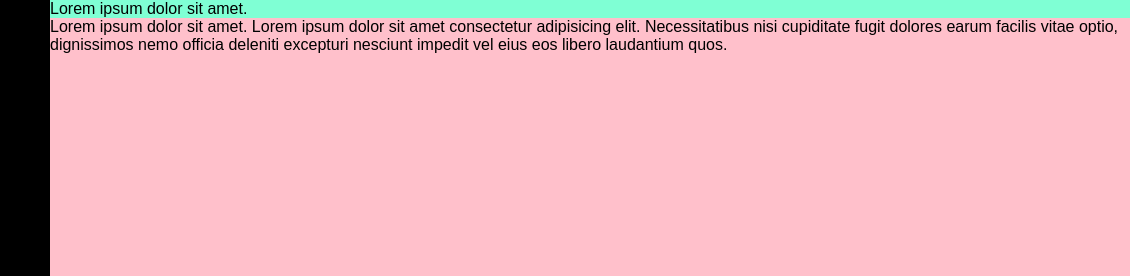
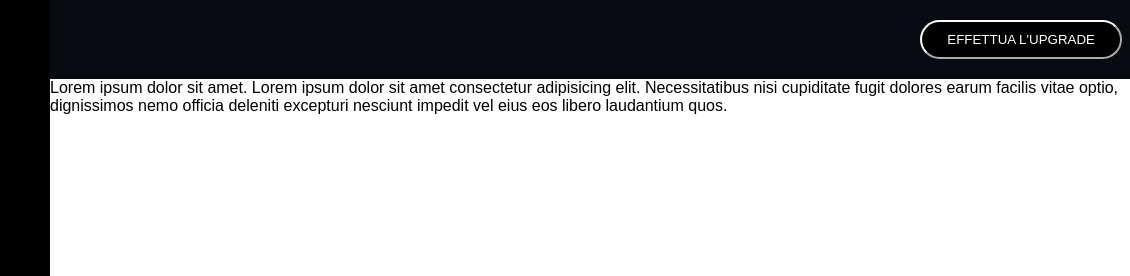
Before and after one commit to Anna93803/html-css-spotifyweb, a plain HTML site: page index.html in a window 1280 px wide. Shown: the top 276 px of the page, 150-1280 px from the left. Drawn offline with Linux system fonts and the light colour scheme.

Commit message:
add main-top

```diff
--- a/css/style.css
+++ b/css/style.css
@@ -9,8 +9,9 @@
 :root {
     --color-white: white;
     --color-text: #a3a3a3;
-    --color-black: black;
+    --color-black: #000000;
 }
+
 @import url('https://fonts.googleapis.com/css2?family=Lato:wght@300;400;700;900&family=Merriweather+Sans:wght@300;400;500;600;700;800&family=Montserrat:wght@300;400;500;600;700;800;900&family=Open+Sans:wght@300;400;500;600;700;800&family=Roboto:wght@300;400;500;700;900&display=swap');
 
 body {
@@ -140,14 +141,22 @@ body {
     display: flex;
     flex-direction: column;
     flex-grow: 1;
-    /* debug */
-    background: pink;
 }
 
 .main-top {
     flex-shrink: 0;
-    /* debug */
-    background-color: aquamarine;
+    text-align: right;
+    background-color: #080b12;
+    padding: 1.25rem .5rem;
+}
+
+.btn {
+    padding: .625rem 1.5625rem;
+    border-radius: 25px;
+    background: var(--color-black);
+    color: var(--color-white);
+    border-color: var(--color-white);
+    cursor: pointer;
 }
 
 .main-center {
--- a/index.html
+++ b/index.html
@@ -70,7 +70,7 @@
                 <!-- Main-content -->
                 <div class="main-content">
                     <div class="main-top">
-                        Lorem ipsum dolor sit amet.
+                        <button class="btn">EFFETTUA L'UPGRADE</button>
                     </div>
                     <div class="main-center">
                         Lorem ipsum dolor sit amet.
```
